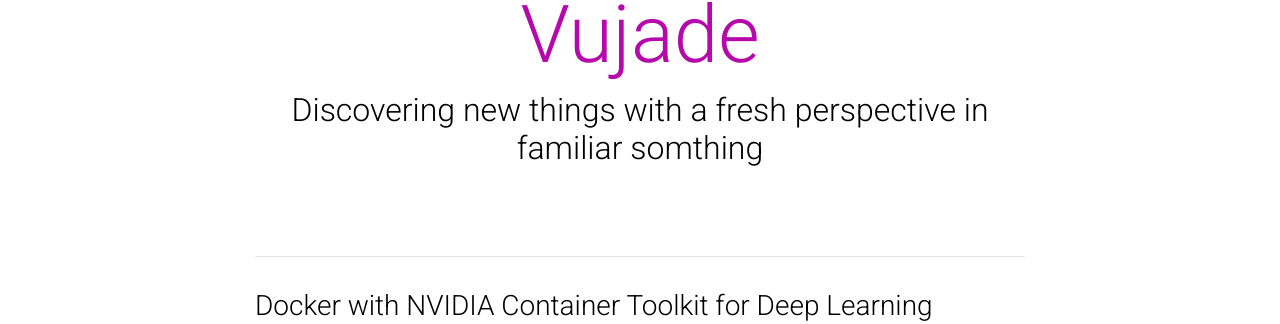
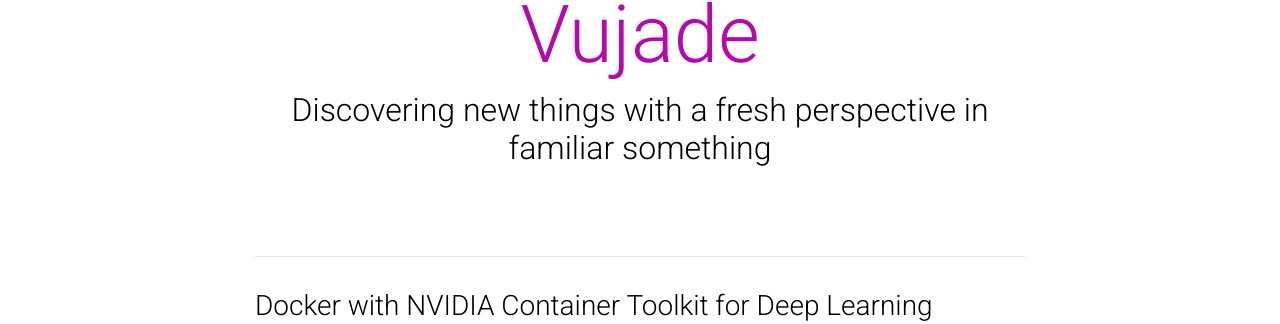
Before and after one commit to vujadeyoon/vujadeyoon.github.io, a Jekyll site: the page built from blog/index.html, in a window 1280 px wide and 1261 px high. Shown: the part 149-473 px from the top of the window. Built offline with Jekyll 4.4.1, drawn with Linux system fonts in a browser that asks for light colours; the list of posts is cut into pages by our own code; comment, search, counter and statistics services are not loaded; a style sheet for code colours, icons or effects is not loaded.

Commit message:
220120a: fix a typo in _config.yml.

```diff
--- a/_config.yml
+++ b/_config.yml
@@ -86,7 +86,7 @@
 # -----------------------------------------------------------------------------
 
 blog_name: Vujade  # your blog must have a name for it to show up in the nav bar
-blog_description: Discovering new things with a fresh perspective in familiar somthing
+blog_description: Discovering new things with a fresh perspective in familiar something
 permalink: /blog/:year/:title/
 
 # Pagination
```
